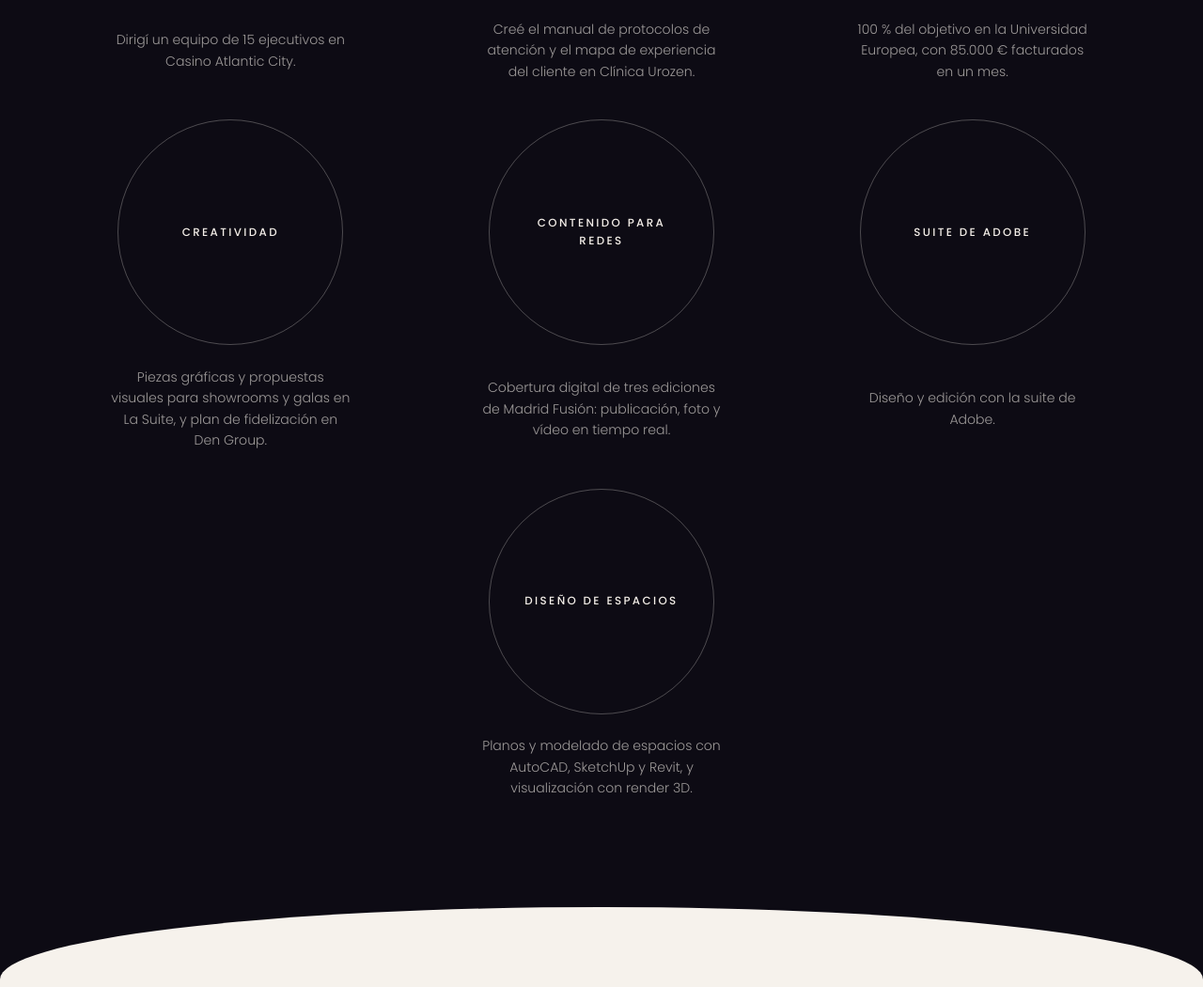
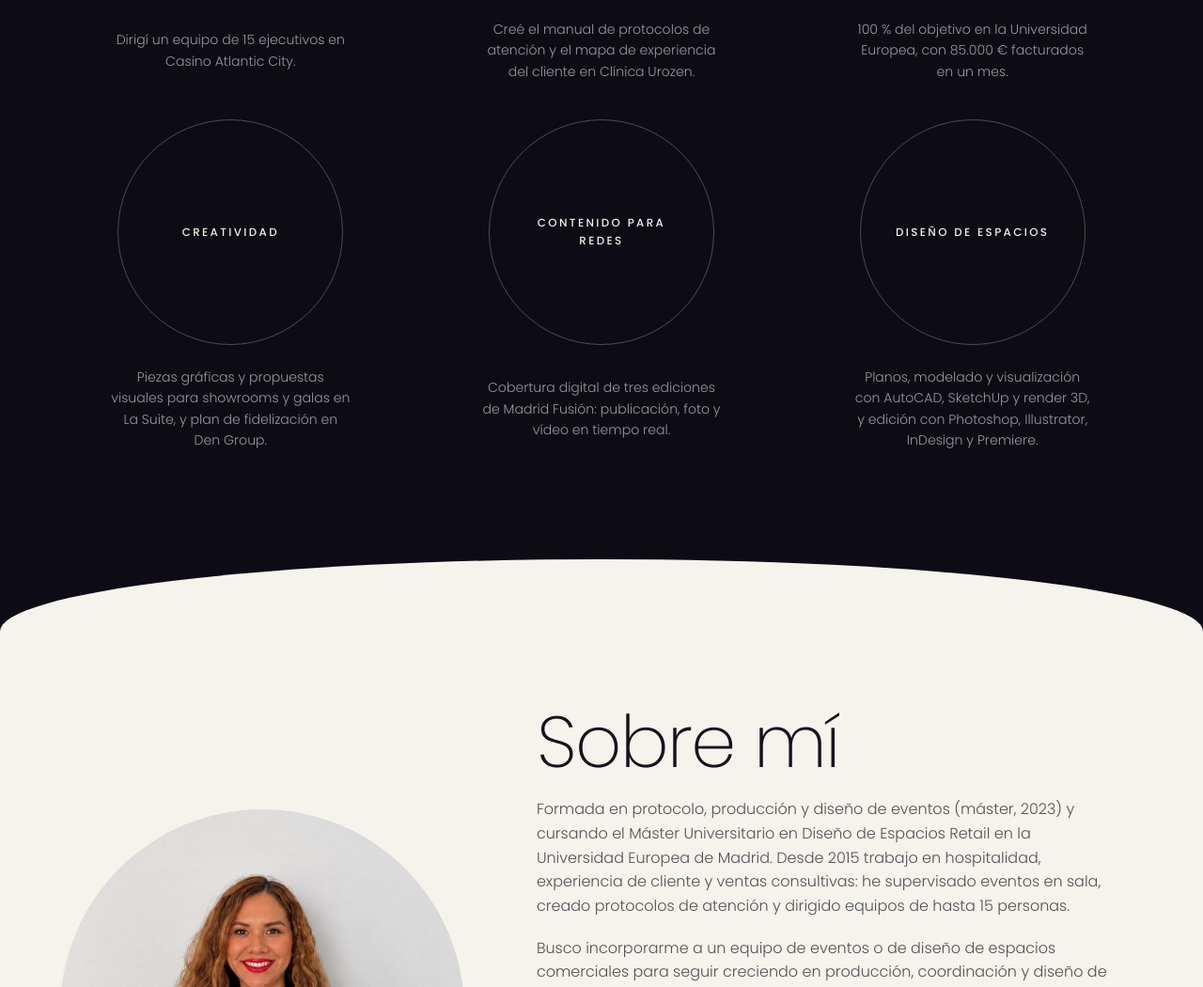
Before and after one commit to Alejandroger95/Lissett_Portfolio2, a plain HTML site: page index.html in a window 1280 px wide. Shown: the part 4048-5098 px from the top of the page at 94% size. Drawn offline with Linux system fonts and the light colour scheme.

Commit message:
Quitar Revit y agrupar herramientas de diseño; nombrar los programas de Adobe
Co-Authored-By: Claude Sonnet 5.5 <noreply@anthropic.com>
Claude-Session: https://claude.ai/code/session_01817swxHoHhWq4swd6fqm37

```diff
--- a/index.html
+++ b/index.html
@@ -203,12 +203,8 @@
                     <p>Cobertura digital de tres ediciones de Madrid Fusión: publicación, foto y vídeo en tiempo real.</p>
                 </div>
                 <div class="skill reveal">
-                    <div class="skill-circle">Suite de Adobe</div>
-                    <p>Diseño y edición con la suite de Adobe.</p>
-                </div>
-                <div class="skill reveal">
                     <div class="skill-circle">Diseño de espacios</div>
-                    <p>Planos y modelado de espacios con AutoCAD, SketchUp y Revit, y visualización con render 3D.</p>
+                    <p>Planos, modelado y visualización con AutoCAD, SketchUp y render 3D, y edición con Photoshop, Illustrator, InDesign y Premiere.</p>
                 </div>
             </div>
         </section>
```
Also changed, not shown: 1 other file.
